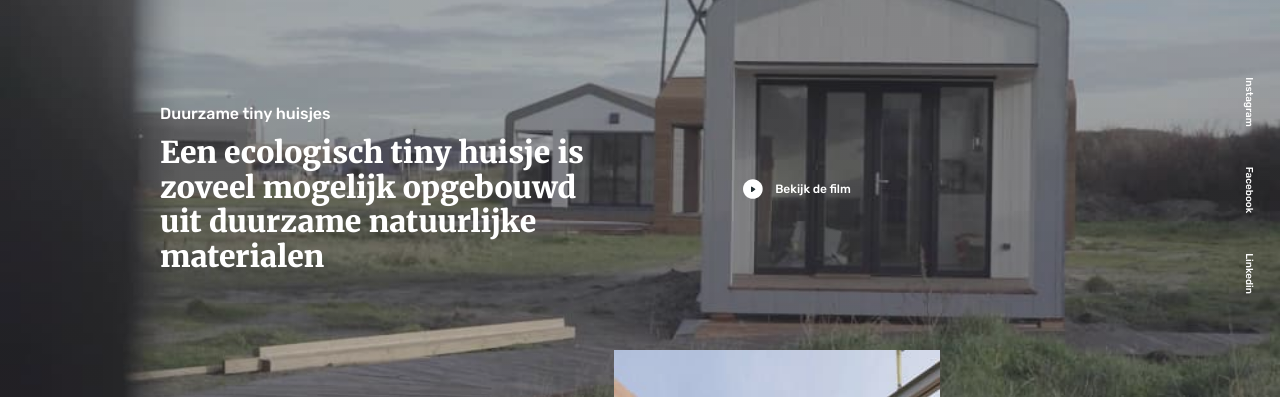
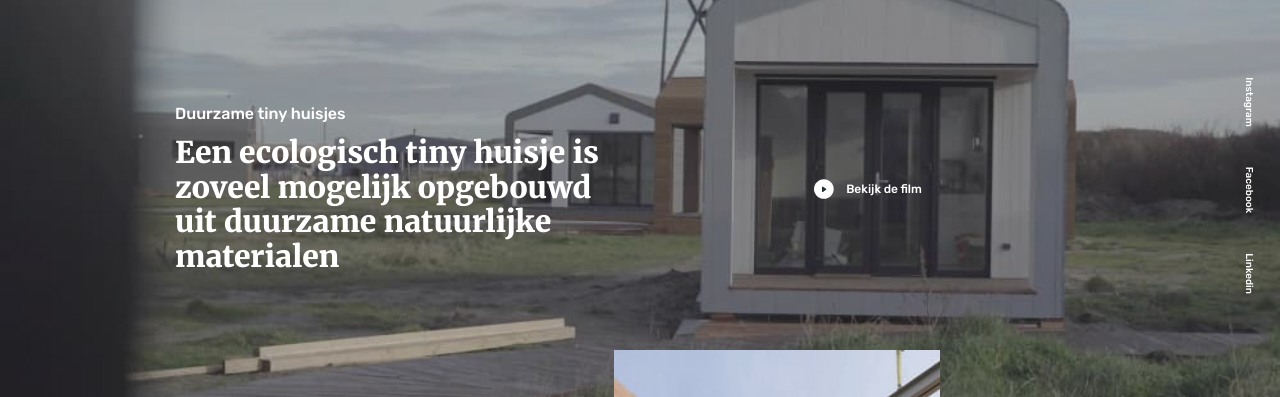
Before and after one commit to IgBovt/EcoCabins, a plain HTML site: page index.html in a window 1280 px wide. Shown: the part 100-497 px from the top of the page. Drawn offline with nearby package versions, Linux system fonts and the light colour scheme.

Commit message:
fix paddings

```diff
--- a/styles.css
+++ b/styles.css
@@ -122,11 +122,11 @@ button {
     padding-bottom: 240px;
     display: flex;
     flex-direction: row;
-    padding-left: 160px;
+    padding-left: 175px;
     align-items: center;
 }
 .header-text-container {
-    margin-right: 132px;
+    margin-right: 188px;
 }
 .header-text {
     color: var(--text-color-secondary);
```
